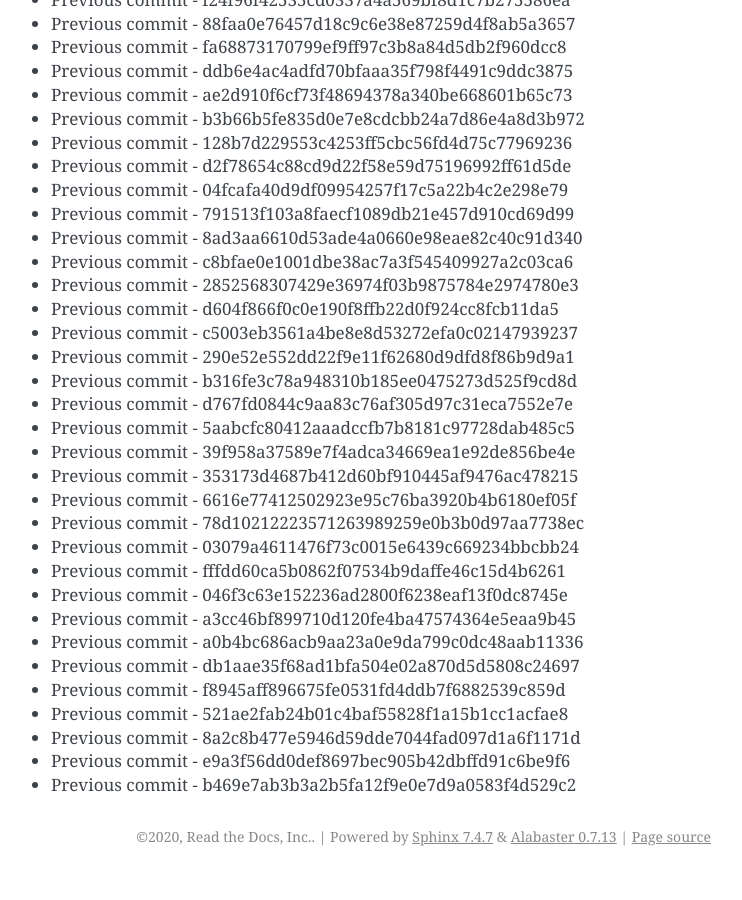
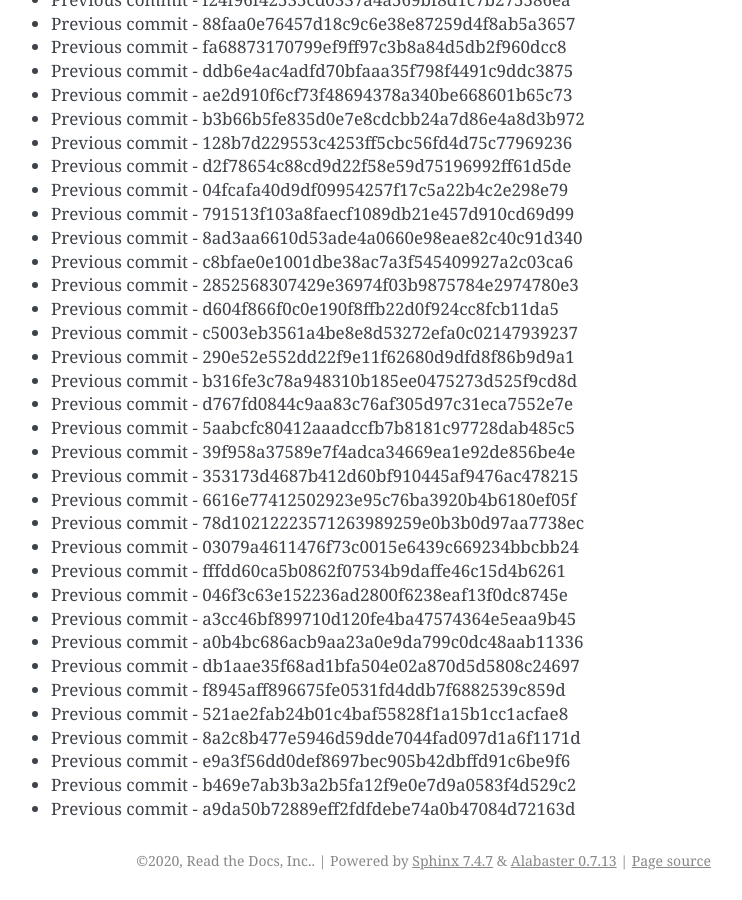
Before and after one commit to readthedocs/rtd-git-stresstest, a Sphinx documentation site: the page built from docs/updates.rst, in a window 1280 px wide and 900 px high, scrolled down 39278 px. Shown: the whole window, without its empty margins (399-1141 px from the left). Built offline with Sphinx 7.4.7, drawn with Linux system fonts in a browser that asks for light colours; before the commit the page ends 40154 px from its top, so only the background shows below that.

Commit message:
Generating commit from previous: a9da50b72889eff2fdfdebe74a0b47084d72163d

```diff
--- a/docs/updates.rst
+++ b/docs/updates.rst
@@ -1682,3 +1682,4 @@ It can be tested for any performance characteristics.
 * Previous commit - 8a2c8b477e5946d59dde7044fad097d1a6f1171d
 * Previous commit - e9a3f56dd0def8697bec905b42dbffd91c6be9f6
 * Previous commit - b469e7ab3b3a2b5fa12f9e0e7d9a0583f4d529c2
+* Previous commit - a9da50b72889eff2fdfdebe74a0b47084d72163d
```
